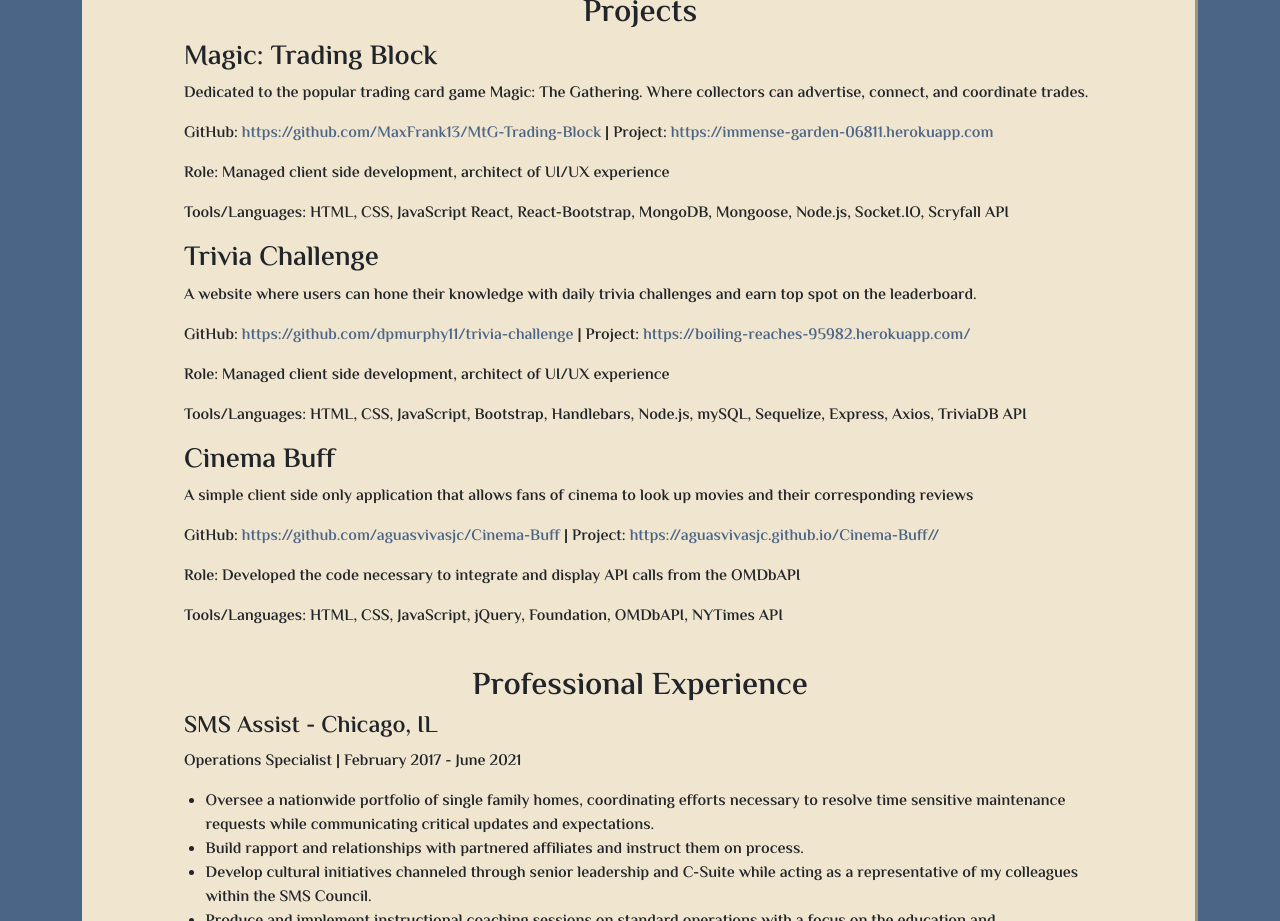
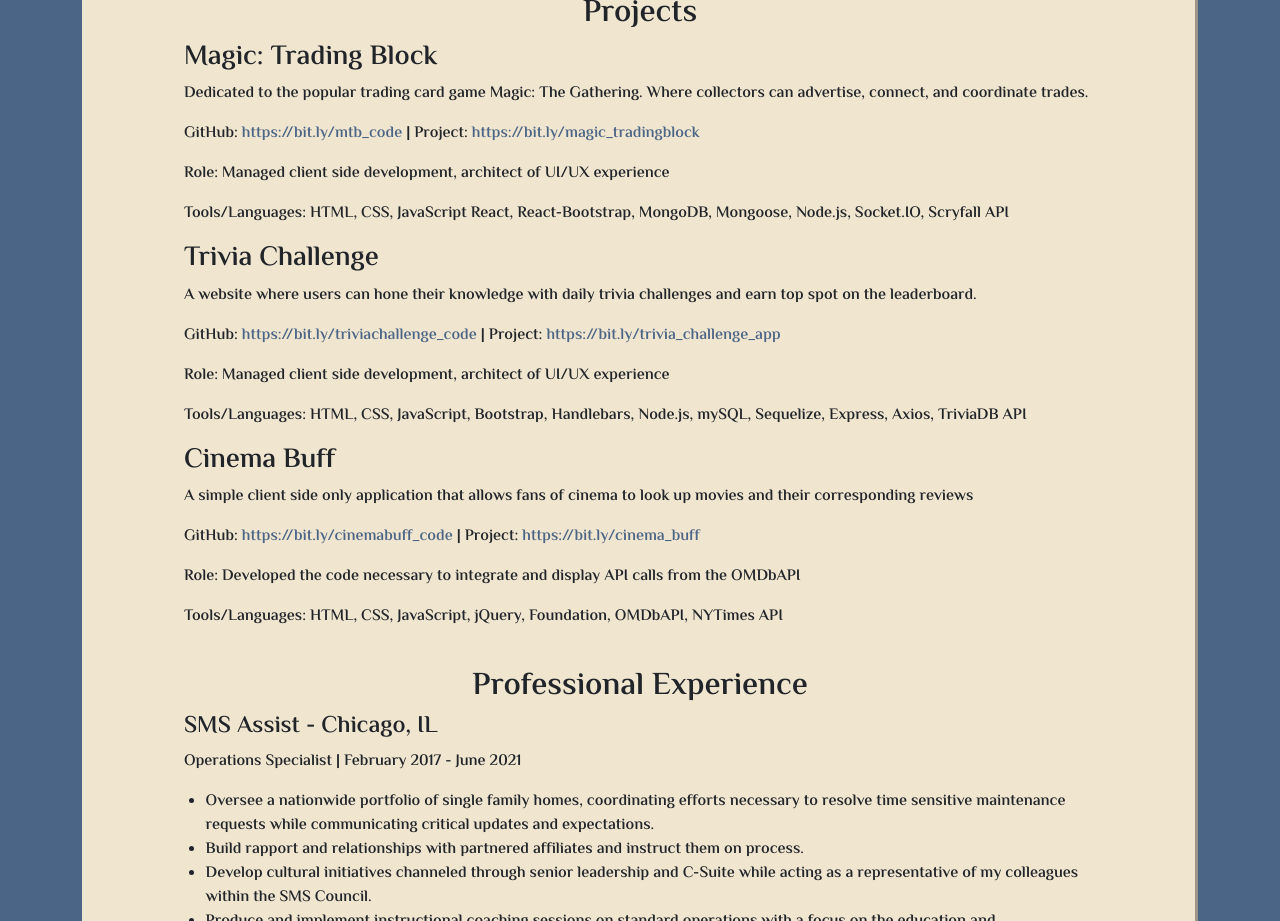
Before and after one commit to aaburzak/aaron_react_portfolio, a React (Create React App) app: page /resume in a window 1280 px wide. Shown: the part 880-1801 px from the top of the page. Built offline with nearby package versions, Linux system fonts and the light colour scheme.

Commit message:
converted hyper links to bit.ly links

```diff
--- a/src/components/MyResume.js
+++ b/src/components/MyResume.js
@@ -61,7 +61,7 @@
         <h2 className="text-center resTitle">Projects</h2>
         <h3 className="resProjectStyle">Magic: Trading Block</h3>
         <p className="resStyle">Dedicated to the popular trading card game Magic: The Gathering. Where collectors can advertise, connect, and coordinate trades.</p>
-        <p className="resStyle">GitHub: <a className="linkStyle" href="https://github.com/MaxFrank13/MtG-Trading-Block">https://github.com/MaxFrank13/MtG-Trading-Block </a>| Project: <a className="linkStyle" href="https://immense-garden-06811.herokuapp.com">https://immense-garden-06811.herokuapp.com</a></p>
+        <p className="resStyle">GitHub: <a className="linkStyle" href=" https://bit.ly/mtb_code"> https://bit.ly/mtb_code </a>| Project: <a className="linkStyle" href="https://bit.ly/magic_tradingblock ">https://bit.ly/magic_tradingblock </a></p>
         <p className="resStyle">Role: Managed client side development, architect of UI/UX experience
         </p>
         <p className="resStyle">Tools/Languages: HTML, CSS, JavaScript React, React-Bootstrap, MongoDB, Mongoose, Node.js, Socket.IO, Scryfall API</p>
@@ -72,7 +72,7 @@
         <Col>
         <h3 className="resProjectStyle">Trivia Challenge</h3>
         <p className="resStyle">A website where users can hone their knowledge with daily trivia challenges and earn top spot on the leaderboard.</p>
-        <p className="resStyle">GitHub: <a className="linkStyle" href="https://github.com/dpmurphy11/trivia-challenge">https://github.com/dpmurphy11/trivia-challenge </a>| Project: <a className="linkStyle" href="https://boiling-reaches-95982.herokuapp.com/">https://boiling-reaches-95982.herokuapp.com/</a></p>
+        <p className="resStyle">GitHub: <a className="linkStyle" href="https://bit.ly/triviachallenge_code">https://bit.ly/triviachallenge_code </a>| Project: <a className="linkStyle" href=" https://bit.ly/trivia_challenge_app"> https://bit.ly/trivia_challenge_app</a></p>
         <p className="resStyle">Role: Managed client side development, architect of UI/UX experience
         </p>
         <p className="resStyle">Tools/Languages: HTML, CSS, JavaScript, Bootstrap, Handlebars, Node.js, mySQL, Sequelize, Express, Axios, TriviaDB API</p>
@@ -82,7 +82,7 @@
         <Col>
         <h3 className="resProjectStyle">Cinema Buff</h3>
         <p className="resStyle">A simple client side only application that allows fans of cinema to look up movies and their corresponding reviews</p>
-        <p className="resStyle">GitHub: <a className="linkStyle" href="https://github.com/aguasvivasjc/Cinema-Buff">https://github.com/aguasvivasjc/Cinema-Buff </a>| Project: <a className="linkStyle" href="https://aguasvivasjc.github.io/Cinema-Buff/">https://aguasvivasjc.github.io/Cinema-Buff//</a></p>
+        <p className="resStyle">GitHub: <a className="linkStyle" href="https://bit.ly/cinemabuff_code">https://bit.ly/cinemabuff_code	 </a>| Project: <a className="linkStyle" href="https://bit.ly/cinema_buff	">https://bit.ly/cinema_buff</a></p>
         <p className="resStyle">Role: Developed the code necessary to integrate and display API calls from the OMDbAPI
         </p>
         <p className="resStyle">Tools/Languages: HTML, CSS, JavaScript, jQuery, Foundation, OMDbAPI, NYTimes API</p>
```
